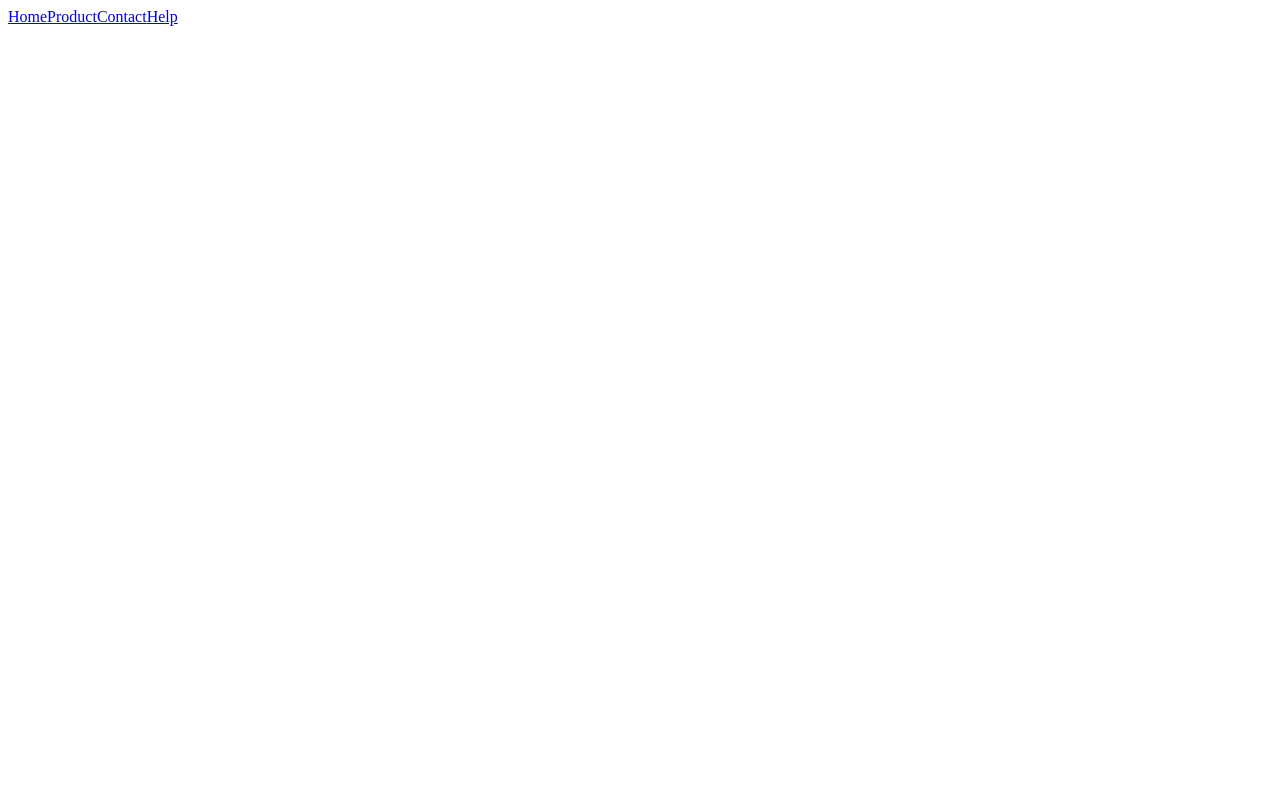
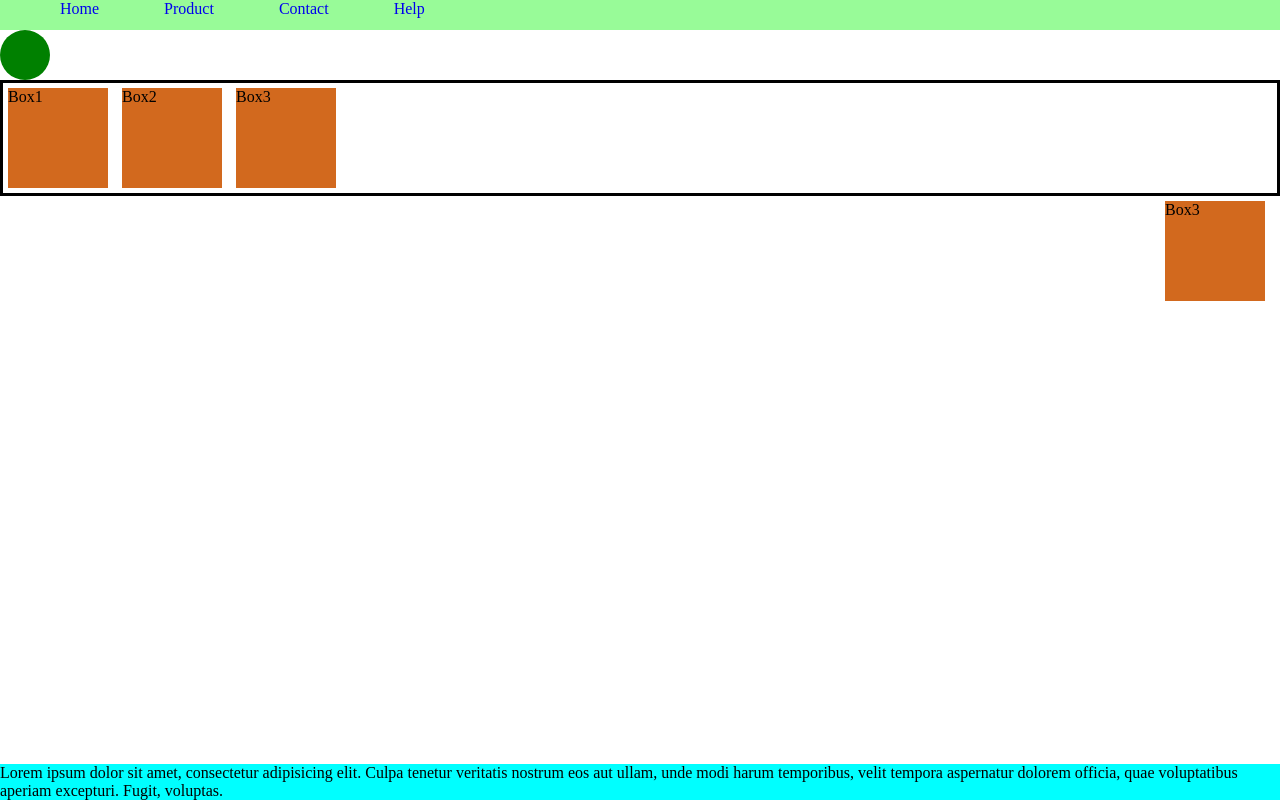
Before and after one commit to PRIYANSHU2569/CSS, a plain HTML site: page lecture5/practice_set_5/practice_set.html in a window 1280 px wide. Drawn offline with Linux system fonts and the light colour scheme.

Commit message:
practice set

```diff
--- a/lecture5/practice_set_5/indec.css
+++ b/lecture5/practice_set_5/indec.css
@@ -12,3 +12,29 @@ header{
     background-color: palegreen;
     height: 30px;
 }
+#second{
+    height: 50px;
+    width: 50px;
+    background-color: green;
+    border-radius: 50%;
+}
+.box{
+    height: 100px;
+    width: 100px;
+    background-color: chocolate;
+    margin: 5px;
+    display: inline-block;
+
+}
+#container{
+    border:3px solid black;
+}
+#box4{
+    position: fixed;
+    right: 10px;
+}
+footer{
+    position: fixed;
+    bottom: 0px;
+    background-color: aqua;
+}
--- a/lecture5/practice_set_5/practice_set.html
+++ b/lecture5/practice_set_5/practice_set.html
@@ -2,6 +2,7 @@
 <html lang="en">
 <head>
     <title>Document</title>
+    <link rel="stylesheet" href="indec.css">
 </head>
 <body>
     <header>
@@ -9,7 +10,18 @@
             <a href="#">Home</a><a href="#">Product</a><a href="#">Contact</a><a href="#">Help</a>
         </nav>
     </header>
-    <main></main>
-    <footer></footer>
+    <main>
+        <div id="second"></div>
+        <div id="container">
+            <div id="box1" class="box">Box1</div>
+            <div id="box2" class="box">Box2</div>
+            <div id="box3" class="box">Box3</div>
+        </div>
+        <div id="box4" class="box">Box3</div>
+
+    </main>
+    <footer>
+        Lorem ipsum dolor sit amet, consectetur adipisicing elit. Culpa tenetur veritatis nostrum eos aut ullam, unde modi harum temporibus, velit tempora aspernatur dolorem officia, quae voluptatibus aperiam excepturi. Fugit, voluptas.
+    </footer>
 </body>
 </html>
```
